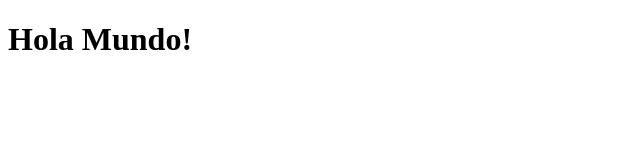
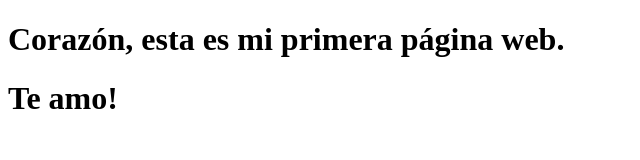
Before and after one commit to RodrigoDMB/testFullstack, a plain HTML site: page index.html in a window 1280 px wide. Shown: the whole page, without its empty margins (0-640 px from the left). Drawn offline with Linux system fonts and the light colour scheme.

Commit message:
Se modifica página con mensaje para esposa

```diff
--- a/index.html
+++ b/index.html
@@ -7,6 +7,7 @@
         <title>Document</title>
     </head>
 <body>
-    <h1>Hola Mundo!</h1>
+    <h1>Corazón, esta es mi primera página web.</h1>
+    <h1>Te amo!</h1>
 </body>
 </html>
```
